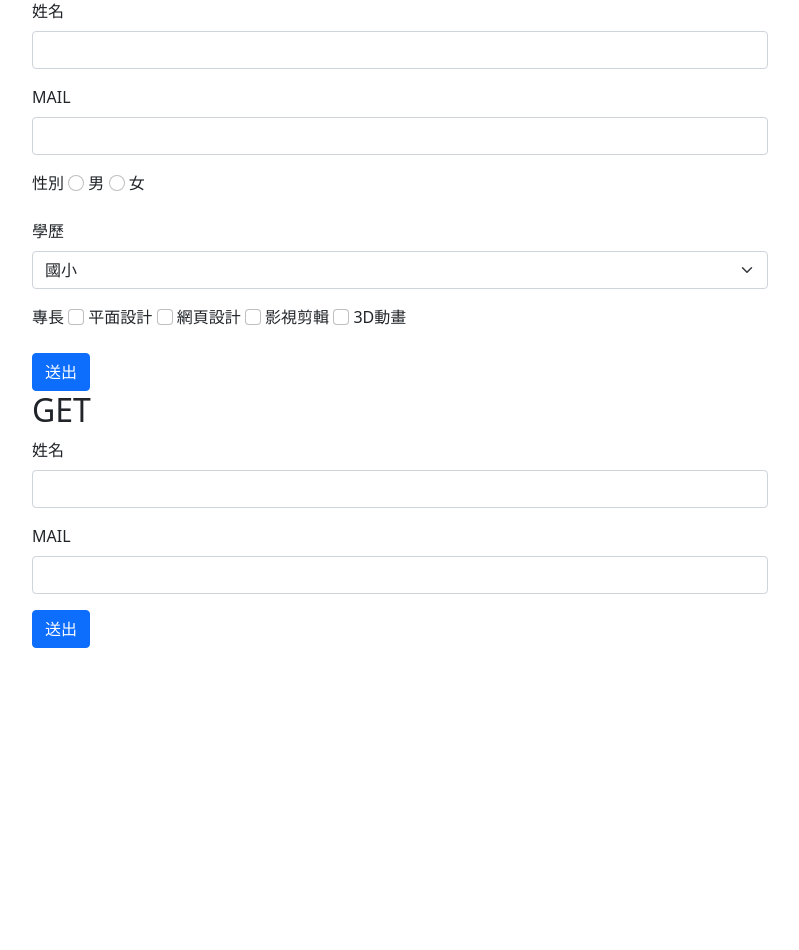
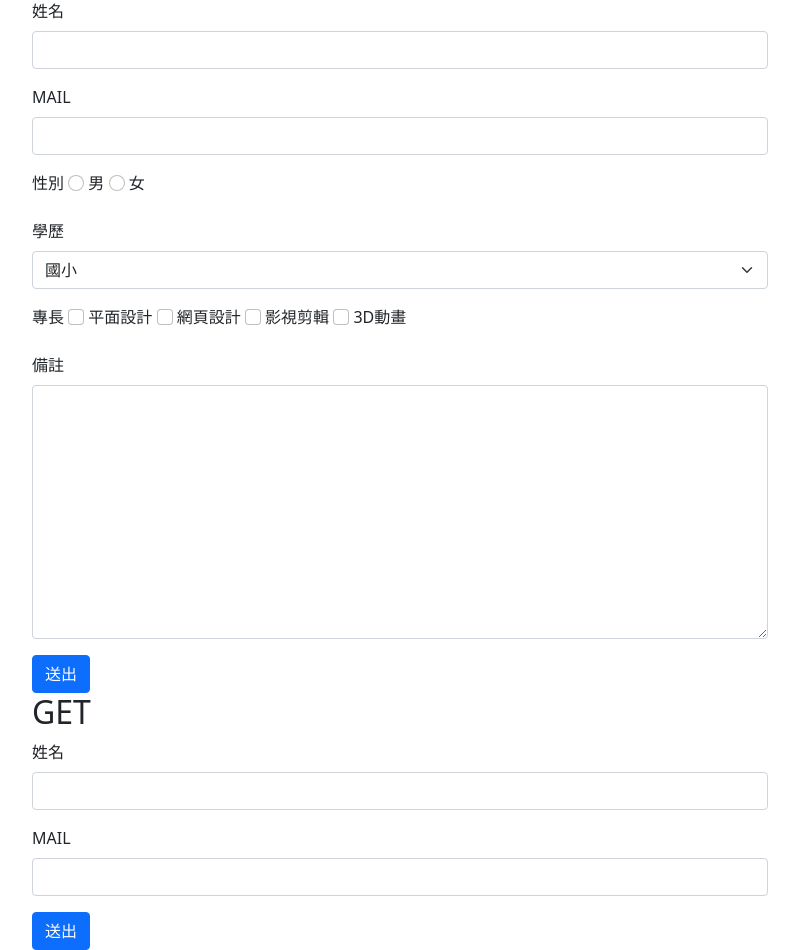
Before and after one commit to a19860101/PHP-6-20210424, a PHP site: page / in a window 1280 px wide. Shown: the part 47-997 px from the top of the page, without its empty margins (240-1039 px from the left). Before the commit the page ends 695 px from the top, so only its background shows below. Run offline with PHP 8.4, Linux system fonts and the light colour scheme.

Commit message:
20210424

```diff
--- a/form/index.php
+++ b/form/index.php
@@ -49,6 +49,10 @@
                         <input type="checkbox" name="skill[]" class="form-check-input" value="3D動畫">
                         <label for="" class="form-check-label">3D動畫</label>
                     </div>
+                    <div class="mb-3">
+                        <label for="comment" class="form-label">備註</label>
+                        <textarea name="comment" id="comment" cols="30" rows="10" class="form-control"></textarea>
+                    </div>
                     <input type="submit" value="送出" class='btn btn-primary'>
                 </form>
             </div>
--- a/form/response.php
+++ b/form/response.php
@@ -22,6 +22,8 @@
     // echo "<br>";
     // echo $_REQUEST["mail"];
 
+    print_r($_REQUEST);
+    echo "<br>";
     extract($_REQUEST);
     echo $name;
     echo "<br>";
@@ -32,3 +34,5 @@
     echo $edu;
     echo "<br>";
     echo implode(",",$skill);
+    echo "<br>";
+    echo $comment;
```
